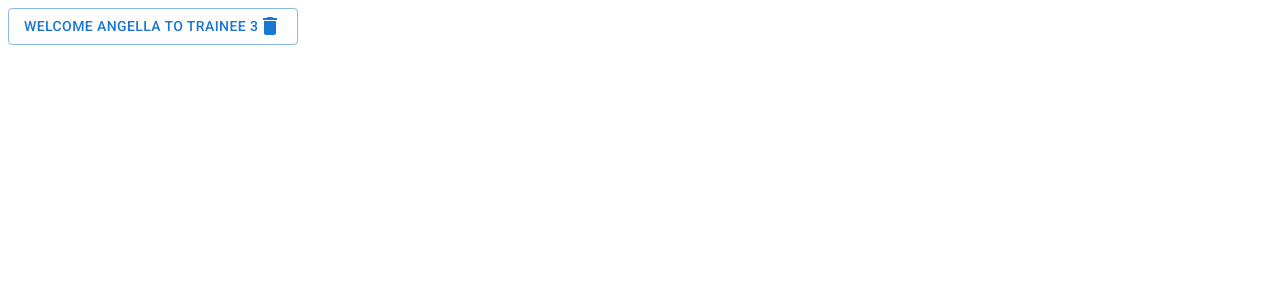
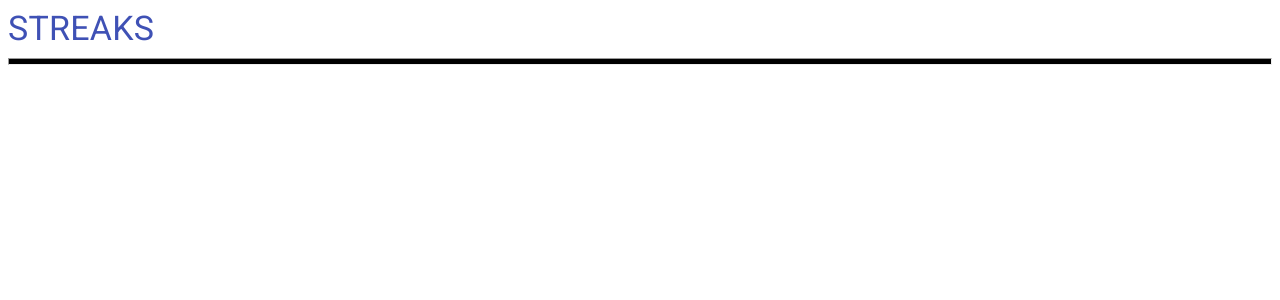
Before and after one commit to Rayahhhmed/streaks, a React (Create React App) app: page / in a window 1280 px wide. Shown: the top 300 px of the page. Built offline with nearby package versions, Linux system fonts and the light colour scheme.

Commit message:
Added the title for header and line

```diff
--- a/src/components/Header.js
+++ b/src/components/Header.js
@@ -1,12 +1,30 @@
-import { Button } from '@mui/material';
-import DeleteIcon from '@mui/icons-material/Delete';
+// import { Button } from '@mui/material';
+// import DeleteIcon from '@mui/icons-material/Delete';
+import React from "react";
+import Typography from "@material-ui/core/Typography";
+import { spacing } from '@mui/system';
+
 
 const Header = ({ title }) => {
   return (
-    <div>
-      <Button variant='outlined'>{title} <DeleteIcon /></Button>
-    </div>
+    <>
+    <Typography variant="h4" color="primary" id="title">
+      STREAKS
+    </Typography>
+    <ColoredLine color="black" />
+    </>
+
   )
 }
 
+const ColoredLine = ( {color} ) => (
+  <hr
+    style={{
+      color: color,
+      backgroundColor: color,
+      height: 5
+    }}
+  />
+);
+
 export default Header
```
